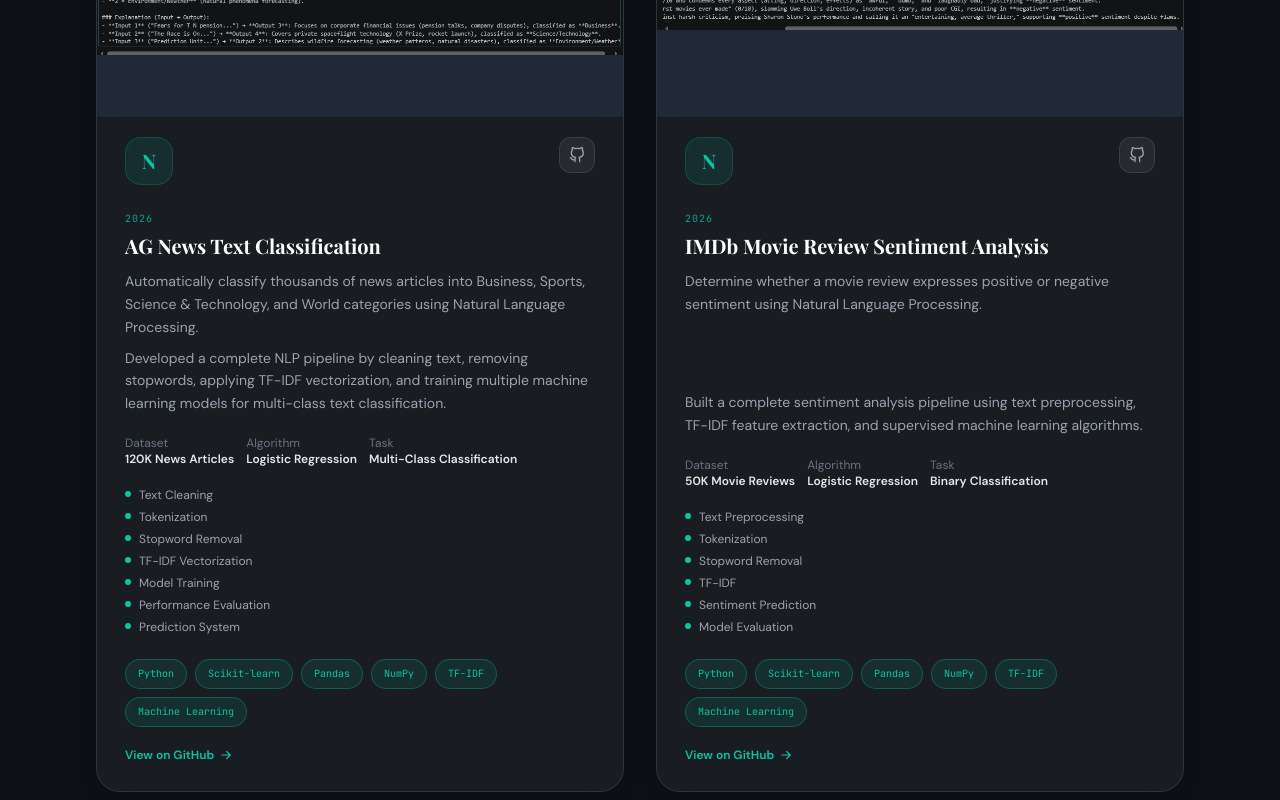
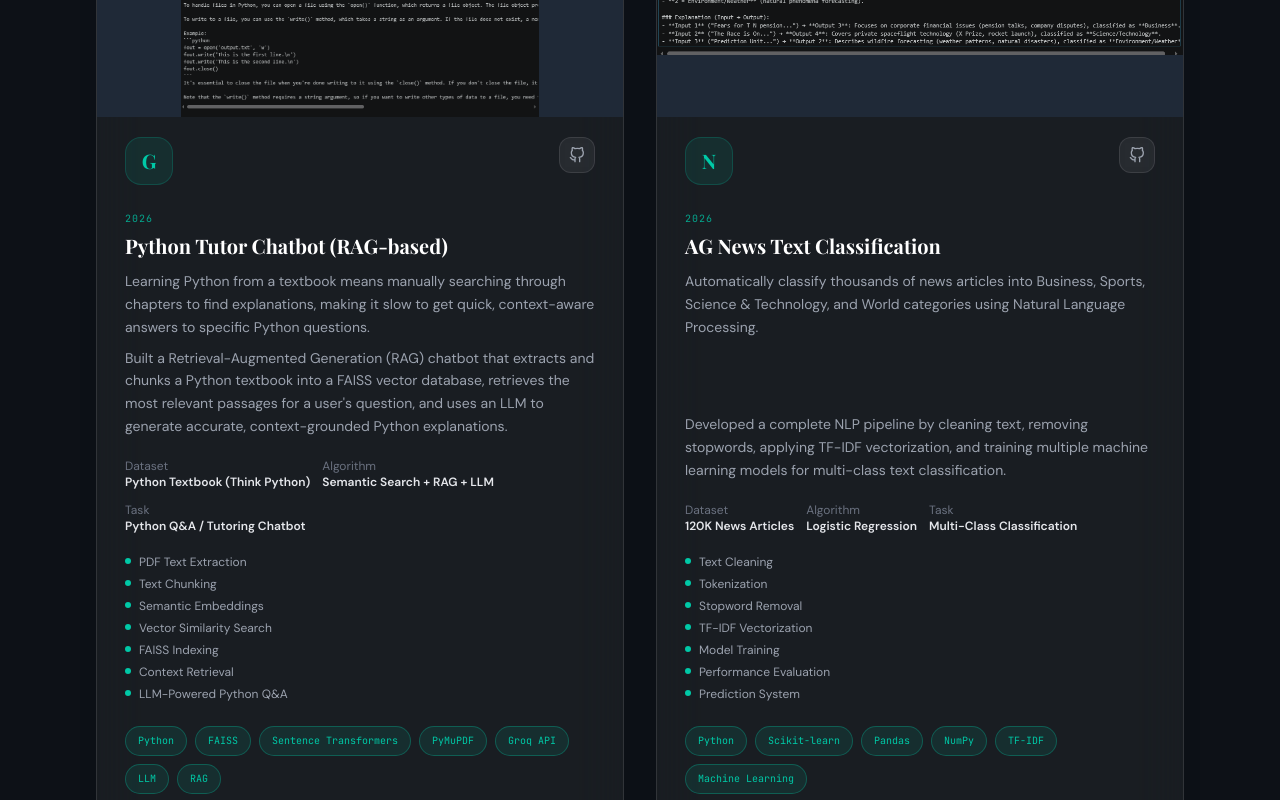
Before and after one commit to SachinDevarajan/Portfolio, a React (Vite) app: page / in a window 1280 px wide. Shown: the part 3240-4040 px from the top of the page. Built offline with nearby package versions, Linux system fonts and the light colour scheme.

Commit message:
project update

```diff
--- a/src/pages/Projects.jsx
+++ b/src/pages/Projects.jsx
@@ -1,6 +1,7 @@
 import SectionTitle from '../components/SectionTitle'
 import ProjectCard from '../components/ProjectCard'
 import agNews from "../assets/projects/agnews.png";
+import pdfQA from "../assets/projects/pdfQA.png";
 import imdb from "../assets/projects/imdb.png";
 import fakeNews from "../assets/projects/fakenews.png";
 import blinkit from "../assets/projects/blinkit.png";
@@ -13,6 +14,51 @@
 const projects = [
   {
     id: 1,
+    featured: true,
+    category: "GenAI",
+    image: pdfQA,
+
+    title: "Python Tutor Chatbot (RAG-based)",
+
+    year: "2026",
+
+    problem:
+      "Learning Python from a textbook means manually searching through chapters to find explanations, making it slow to get quick, context-aware answers to specific Python questions.",
+
+    solution:
+      "Built a Retrieval-Augmented Generation (RAG) chatbot that extracts and chunks a Python textbook into a FAISS vector database, retrieves the most relevant passages for a user's question, and uses an LLM to generate accurate, context-grounded Python explanations.",
+
+    results: {
+      dataset: "Python Textbook (Think Python)",
+      algorithm: "Semantic Search + RAG + LLM",
+      task: "Python Q&A / Tutoring Chatbot"
+    },
+
+    features: [
+      "PDF Text Extraction",
+      "Text Chunking",
+      "Semantic Embeddings",
+      "Vector Similarity Search",
+      "FAISS Indexing",
+      "Context Retrieval",
+      "LLM-Powered Python Q&A"
+    ],
+
+    tools: [
+      "Python",
+      "FAISS",
+      "Sentence Transformers",
+      "PyMuPDF",
+      "Groq API",
+      "LLM",
+      "RAG"
+    ],
+
+    github: "https://github.com/SachinDevarajan/Python-chatbot",
+    demo: null
+  },
+  {
+    id: 2,
     featured: true,
     category: "NLP",
     image: agNews,
@@ -57,7 +103,7 @@
   },
 
   {
-    id: 2,
+    id: 3,
     featured: true,
     category: "NLP",
 
@@ -103,7 +149,7 @@
   },
 
   {
-    id: 3,
+    id: 4,
     featured: true,
 
     category: "NLP",
@@ -151,7 +197,7 @@
   },
 
   {
-    id: 4,
+    id: 5,
 
     featured: true,
 
@@ -200,7 +246,7 @@
   },
 
   {
-    id: 5,
+    id: 6,
 
     category: "EDA",
 
@@ -244,7 +290,7 @@
   },
 
   {
-    id: 6,
+    id: 7,
 
     category: "Power BI",
 
@@ -288,7 +334,7 @@
   },
 
   {
-    id: 7,
+    id: 8,
 
     category: "Excel",
 
@@ -332,7 +378,7 @@
   },
 
   {
-    id: 8,
+    id: 9,
 
     category: "Excel",
 
@@ -374,7 +420,7 @@
   },
 
   {
-    id: 9,
+    id: 10,
 
     category: "Power BI",
 
```
Also changed, not shown: src/assets/projects/pdfQA.png (added).
